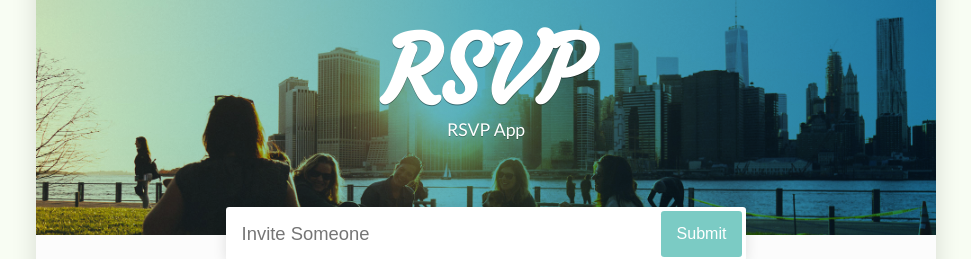
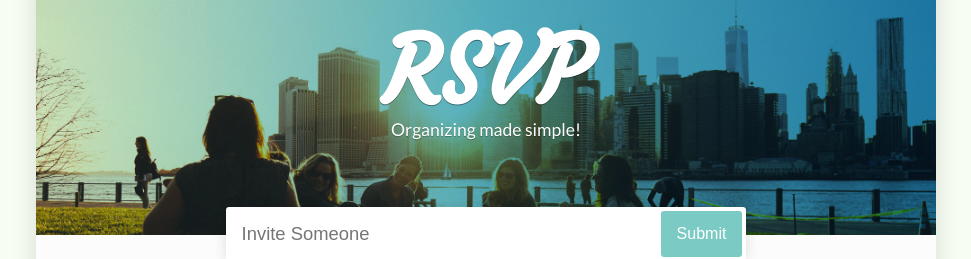
Before and after one commit to mardb/rsvpapp, a plain HTML site: page index.html in a window 1280 px wide. Shown: the part 85-344 px from the top of the page, without its empty margins (154-1125 px from the left). Drawn offline with Linux system fonts and the light colour scheme.

Commit message:
editing title

```diff
--- a/index.html
+++ b/index.html
@@ -17,7 +17,7 @@
     <div class="wrapper">
       <header>
         <h1>RSVP</h1>
-        <p>RSVP App</p>
+        <p>Organizing made simple!</p>
         <form id="registrar">
           <input type="text" name="name" placeholder="Invite Someone" />
           <button type="submit" name="submit" value="submit">Submit</button>
```
